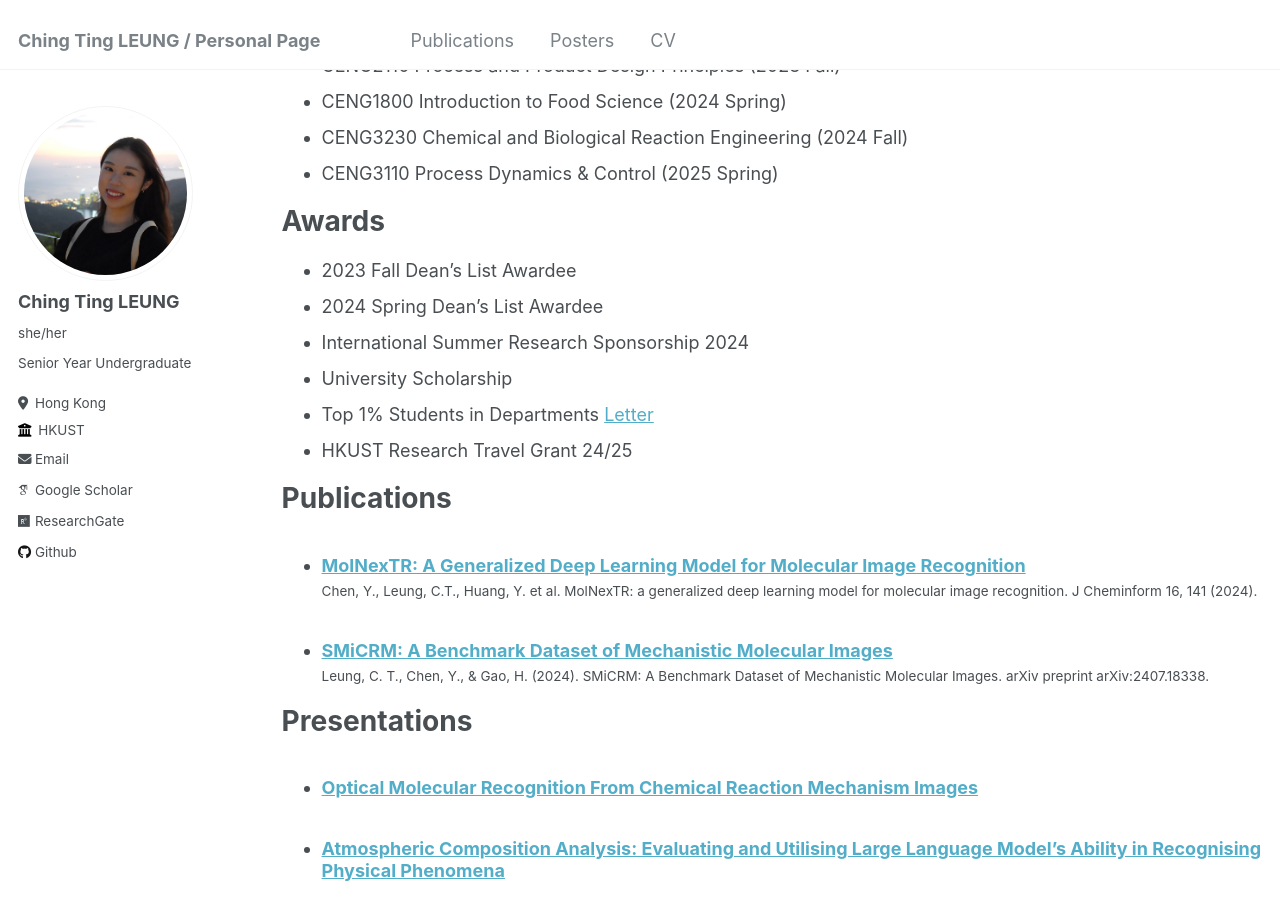
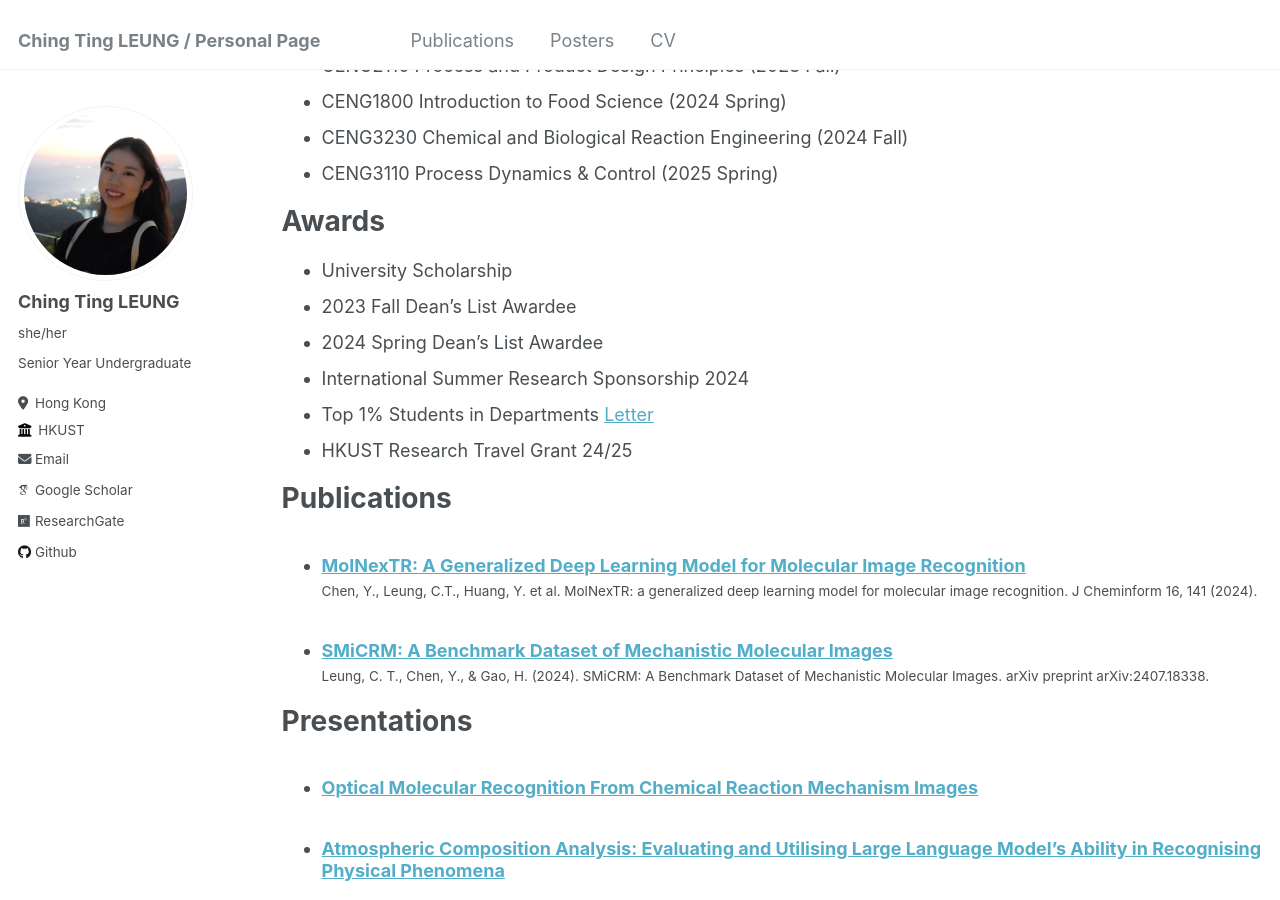
Before and after one commit to ting2025/ting2025.github.io, a Jekyll site: the page built from _pages/cv.md, in a window 1280 px wide and 900 px high, scrolled down 637 px. Built offline with Jekyll 4.4.1, drawn with Linux system fonts in a browser that asks for light colours; some web fonts are replaced.

Commit message:
Update cv.md

```diff
--- a/_pages/cv.md
+++ b/_pages/cv.md
@@ -13,8 +13,6 @@ BEng in Chemical Engineering (Research Option) with extended major in Artificial
 
 Research Experience
 ======
-
-
 - Chem E-Car Team member @ Hong Kong University of Science and Technology [News](https://seng.hkust.edu.hk/news/20231211/hkust-chem-e-car-team-placed-11th-globally-and-won-best-video-award-2023-aiche-chem-e-car-competition) (2023 Summer)
 - Research Assistant @ Auiset Biotechnology (2023 Summer - ongoing)
 - Undergraduate Researcher in Professor Hanyu GAO's team @ Hong Kong University of Science and Technology
@@ -35,10 +33,10 @@ Undergraduate Teaching Assistant for:
 
 Awards
 ======
+- University Scholarship
 - 2023 Fall Dean's List Awardee
 - 2024 Spring Dean's List Awardee
 - International Summer Research Sponsorship 2024
-- University Scholarship
 - Top 1% Students in Departments [Letter](../files/Academic Letter.pdf)
 - HKUST Research Travel Grant 24/25
 
```
